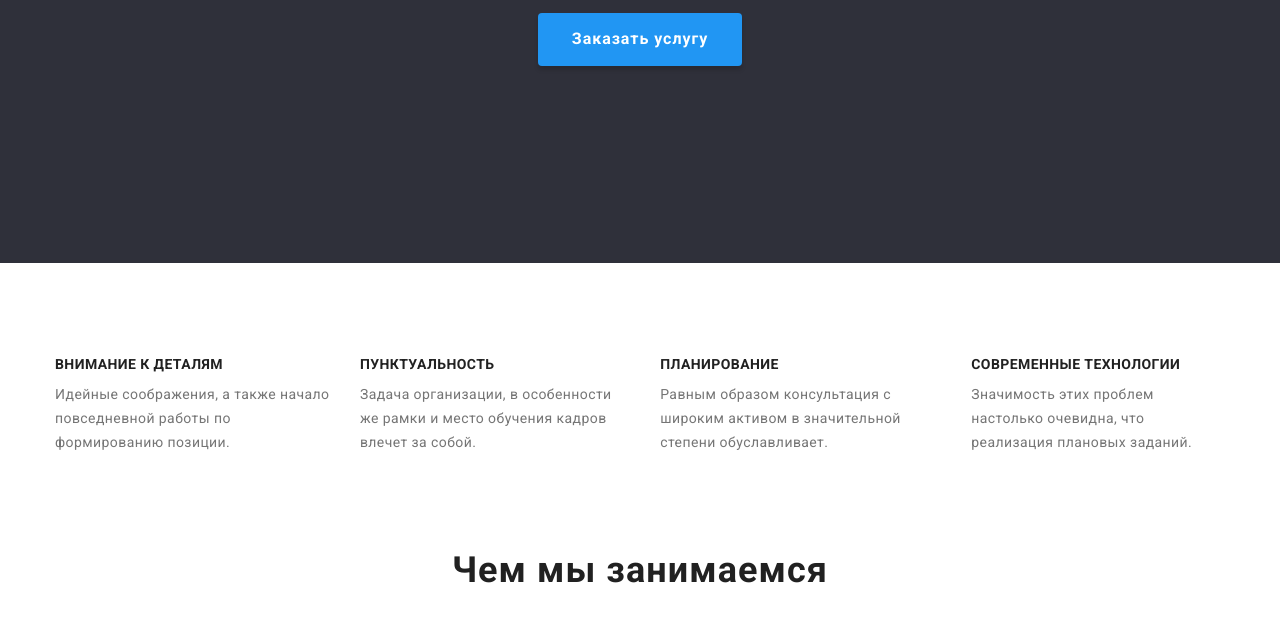
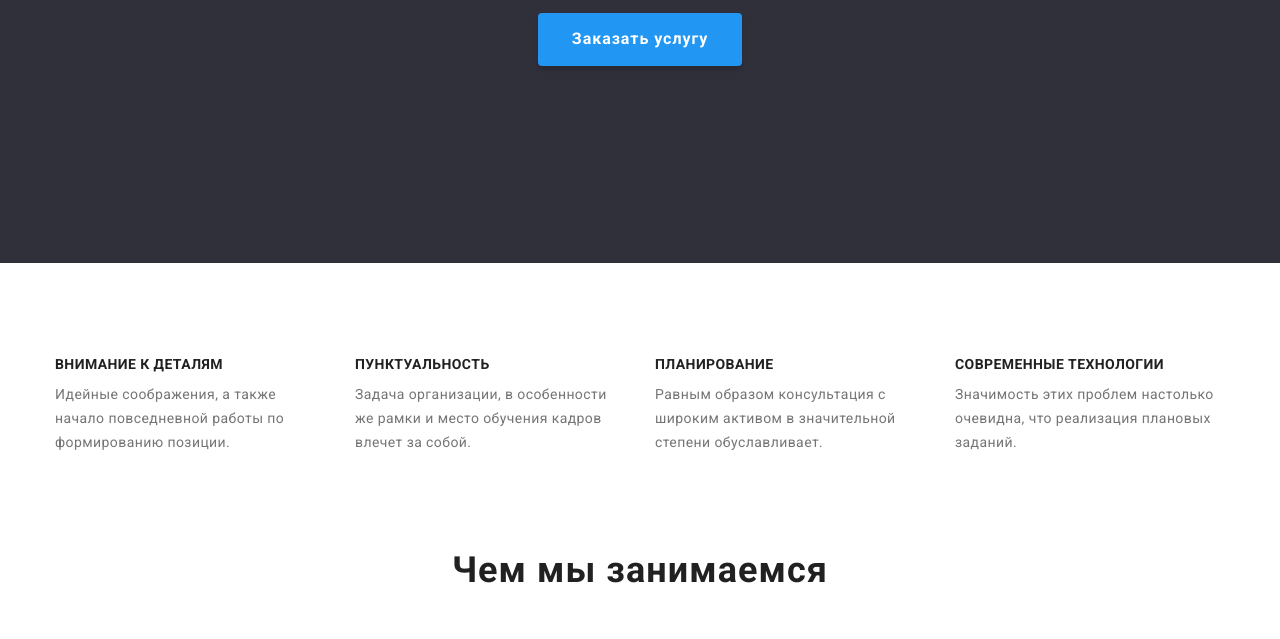
Before and after one commit to LenaXmi/goit-markup-hw-03, a plain HTML site: page index.html in a window 1280 px wide. Shown: the part 419-1058 px from the top of the page. Drawn offline with nearby package versions, Linux system fonts and the light colour scheme.

Commit message:
Добавление ширины

```diff
--- a/css/styles.css
+++ b/css/styles.css
@@ -266,6 +266,10 @@ margin-left: 50px;
   justify-content: space-between;
 }
 
+.features-item {
+  min-width: 270px;
+}
+
 .features-item:not(:last-child) {
   margin-right: 30px;
 }
```
